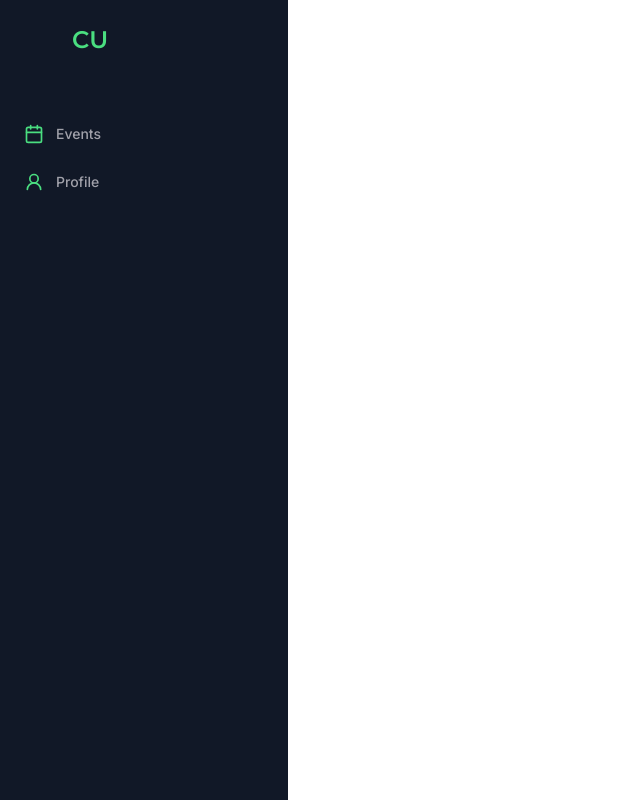
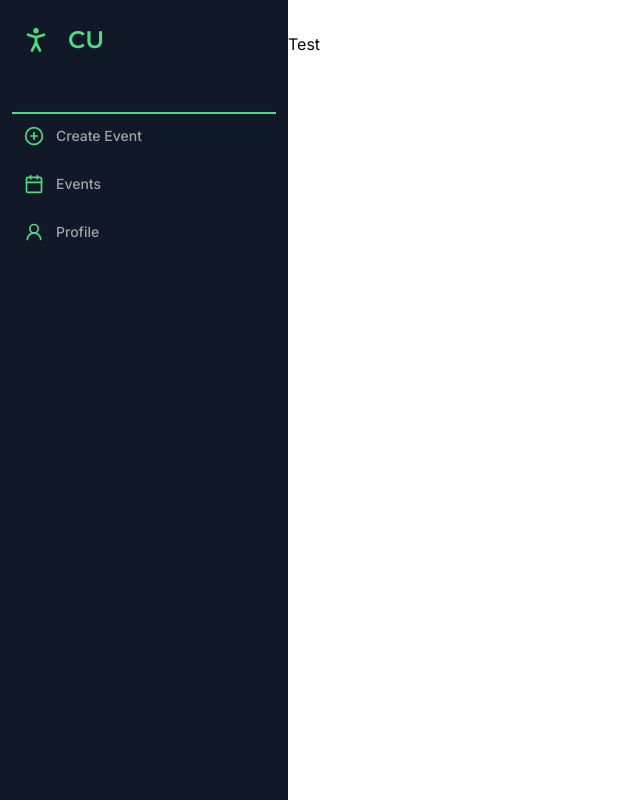
Before and after one commit to GeoCodee/cu-connecttosociety, a Next.js app: page / in a window 1280 px wide. Shown: the whole page, without its empty margins (0-640 px from the left). Built offline with nearby package versions, Linux system fonts and the light colour scheme.

Commit message:
added components in sidebar

```diff
--- a/src/app/(dashboard)/page.tsx
+++ b/src/app/(dashboard)/page.tsx
@@ -3,5 +3,5 @@ import { User } from "@clerk/nextjs/server";
 import Image from "next/image";
 
 export default function Home() {
-  return <div></div>;
+  return <div>Test</div>;
 }
--- a/src/components/sidebar.tsx
+++ b/src/components/sidebar.tsx
@@ -12,6 +12,8 @@ import {
   VideoIcon,
   UserRound,
   Calendar,
+  CirclePlus,
+  PersonStanding,
 } from "lucide-react";
 import { Image as ImageIcon } from "lucide-react";
 import { Code2 } from "lucide-react";
@@ -21,6 +23,12 @@ const montseratt = Montserrat({ weight: "600", subsets: ["latin"] });
 
 const routes = [
   {
+    label: "Create Event",
+    icon: CirclePlus,
+    href: "/Create Event",
+    color: "text-green-400",
+  },
+  {
     label: "Events",
     icon: Calendar,
     href: "/events",
@@ -29,7 +37,7 @@ const routes = [
   {
     label: "Profile",
     icon: UserRound,
-    href: "/user",
+    href: "/profile",
     color: "text-green-400",
   },
 ];
@@ -39,8 +47,16 @@ const Sidebar = () => {
   return (
     <div className="space-y-4 py-4 flex flec-col h-full bg-[#111827] text-white">
       <div className="px-3 py-2 flex-1">
-        <Link href="/dashboard" className="flex items-center pl-3 mb-14">
-          <div className="relative w-8 h-8 mr-4">{/* Insert Logo */}</div>
+        <Link
+          href="/dashboard"
+          className="flex items-center justify-start pl-2 mb-14"
+        >
+          <div className="relative w-8 h-8 mr-4">
+            <PersonStanding
+              className="text-green-400"
+              size={32}
+            ></PersonStanding>
+          </div>
           <h1
             className={cn(
               "text-2xl font-bold text-green-400",
@@ -50,6 +66,7 @@ const Sidebar = () => {
             CU
           </h1>
         </Link>
+        <div className="border-b-2 border-green-400 w-full"></div>
         <div className="space-y-1">
           {routes.map((route) => (
             <Link
```
